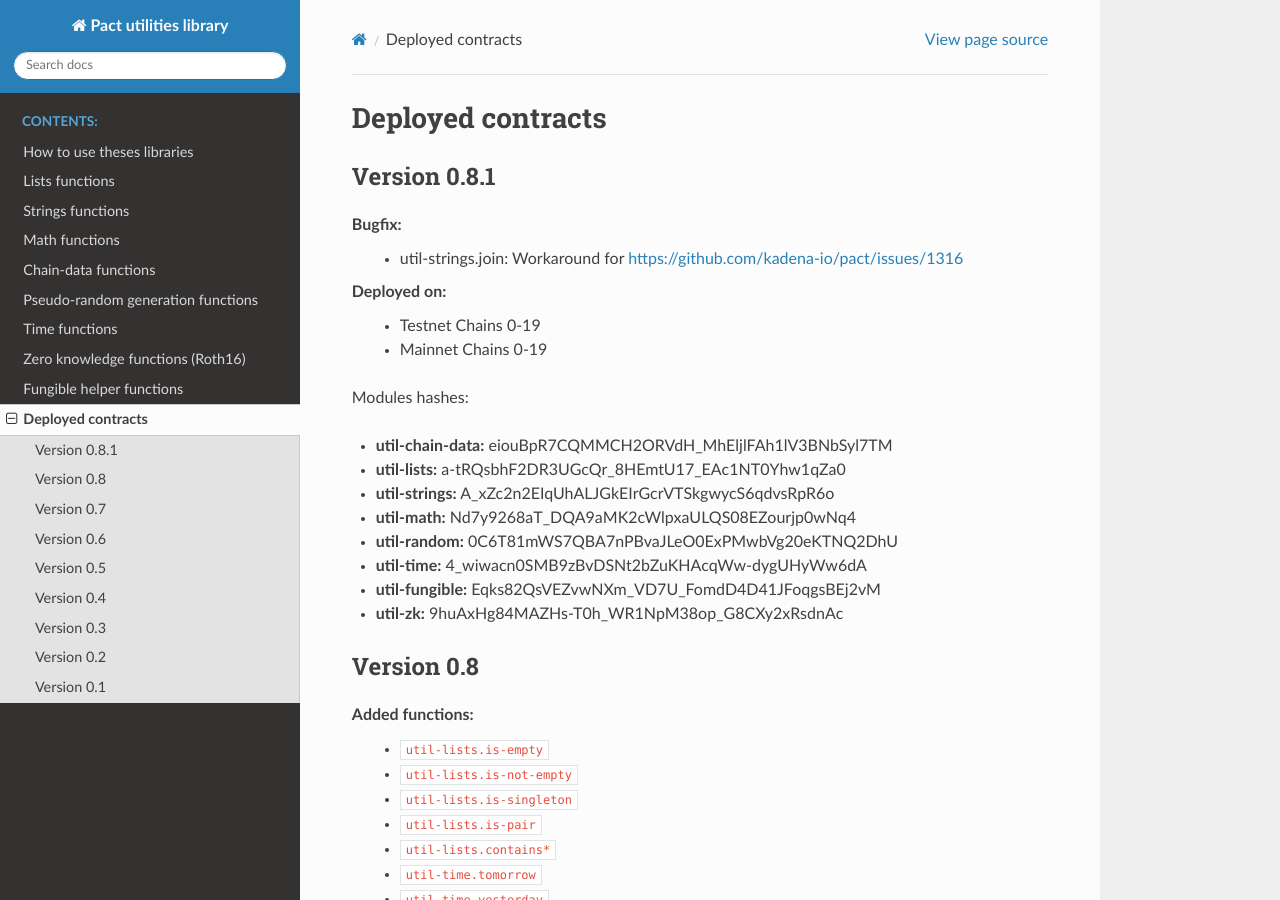
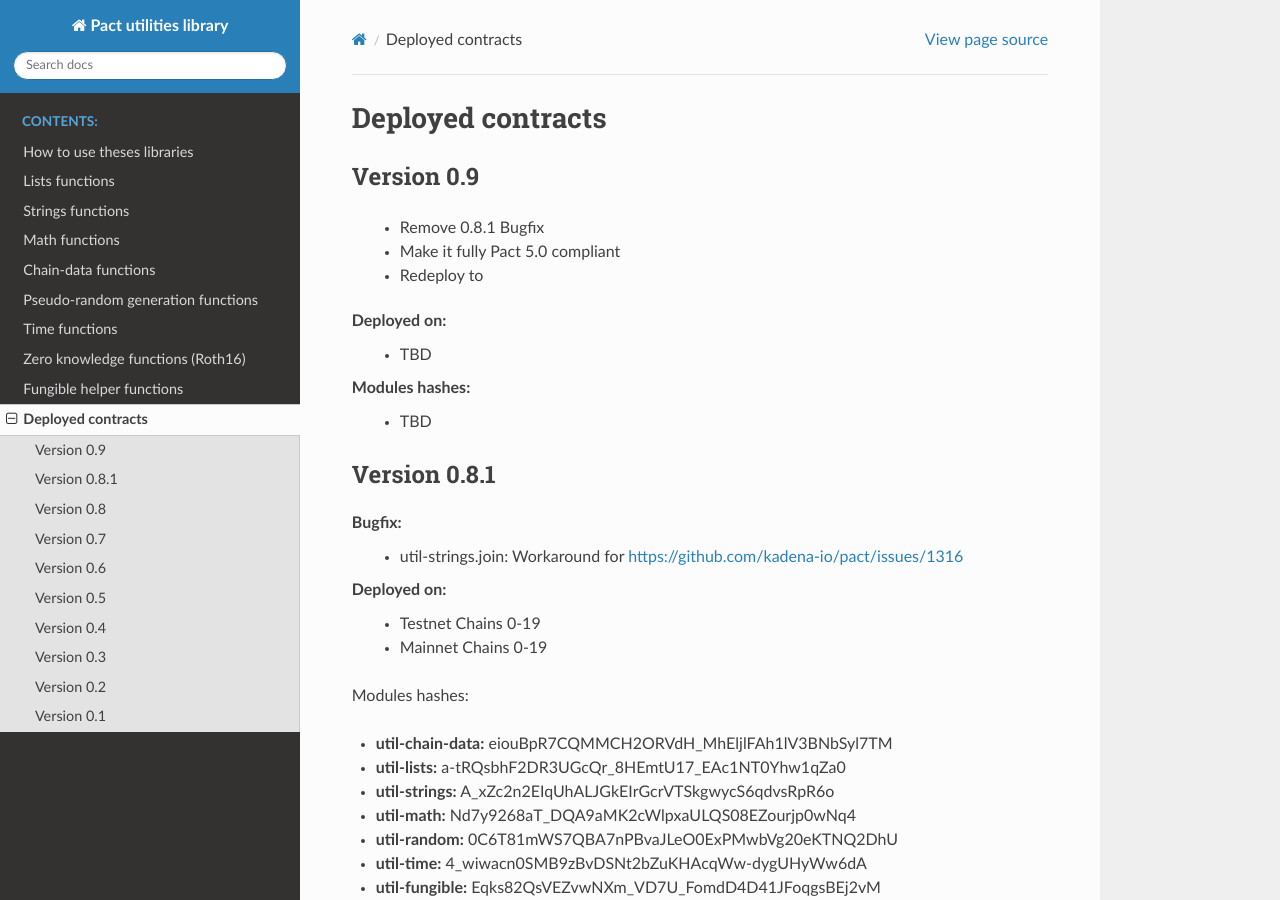
Before and after one commit to CryptoPascal31/pact-util-lib, a Sphinx documentation site: the page built from docs/source/deployed.rst, in a window 1280 px wide and 900 px high. Built offline with Sphinx 7.4.7 and the Read the Docs theme 3.1.0, drawn with Linux system fonts in a browser that asks for light colours.

```diff
--- a/docs/source/deployed.rst
+++ b/docs/source/deployed.rst
@@ -1,5 +1,18 @@
 Deployed contracts
 ==================
+
+Version 0.9
+~~~~~~~~~~~
+  * Remove 0.8.1 Bugfix
+  * Make it fully Pact 5.0 compliant
+  * Redeploy to
+
+Deployed on:
+  * TBD
+
+Modules hashes:
+  * TBD
+
 
 Version 0.8.1
 ~~~~~~~~~~~~~~
```
Also changed, not shown: 7 other files.
